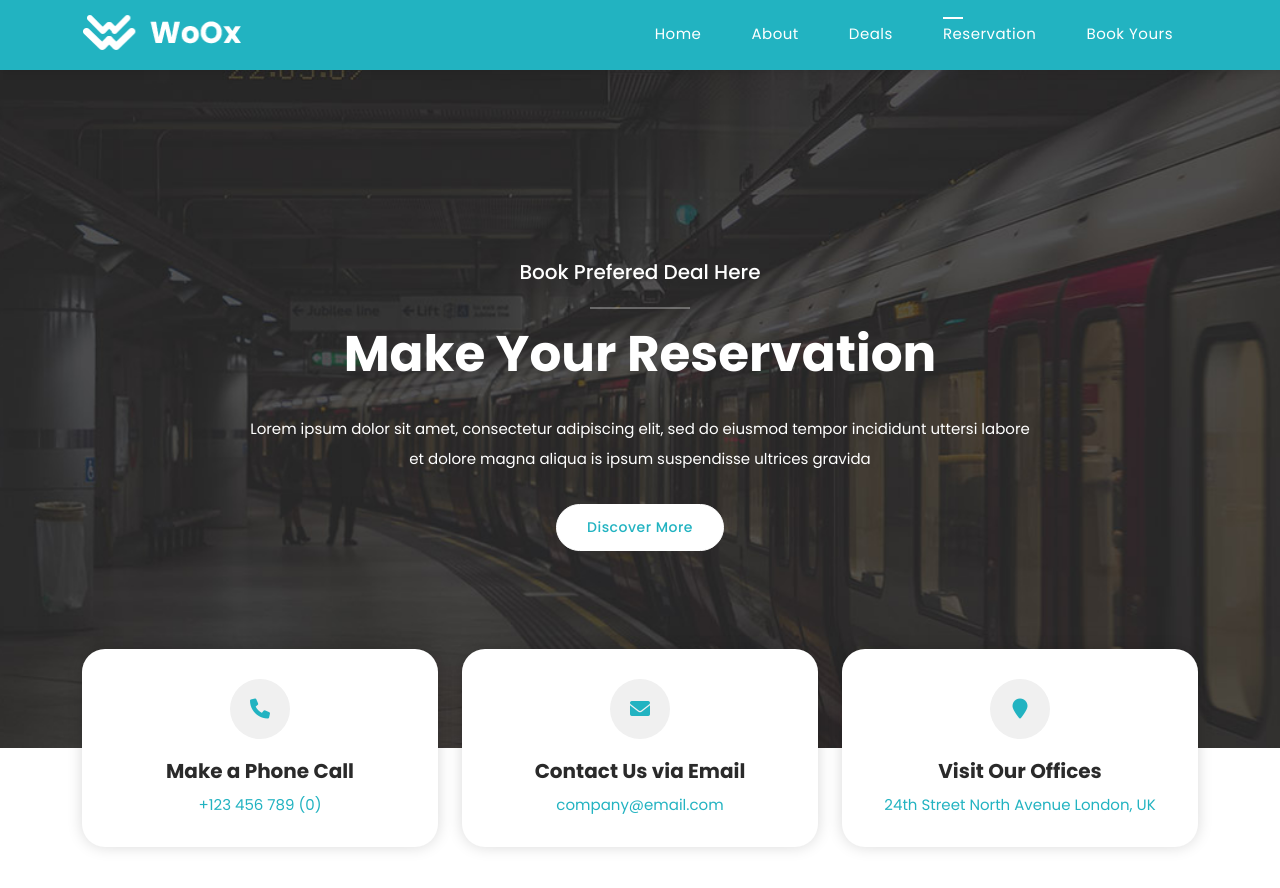
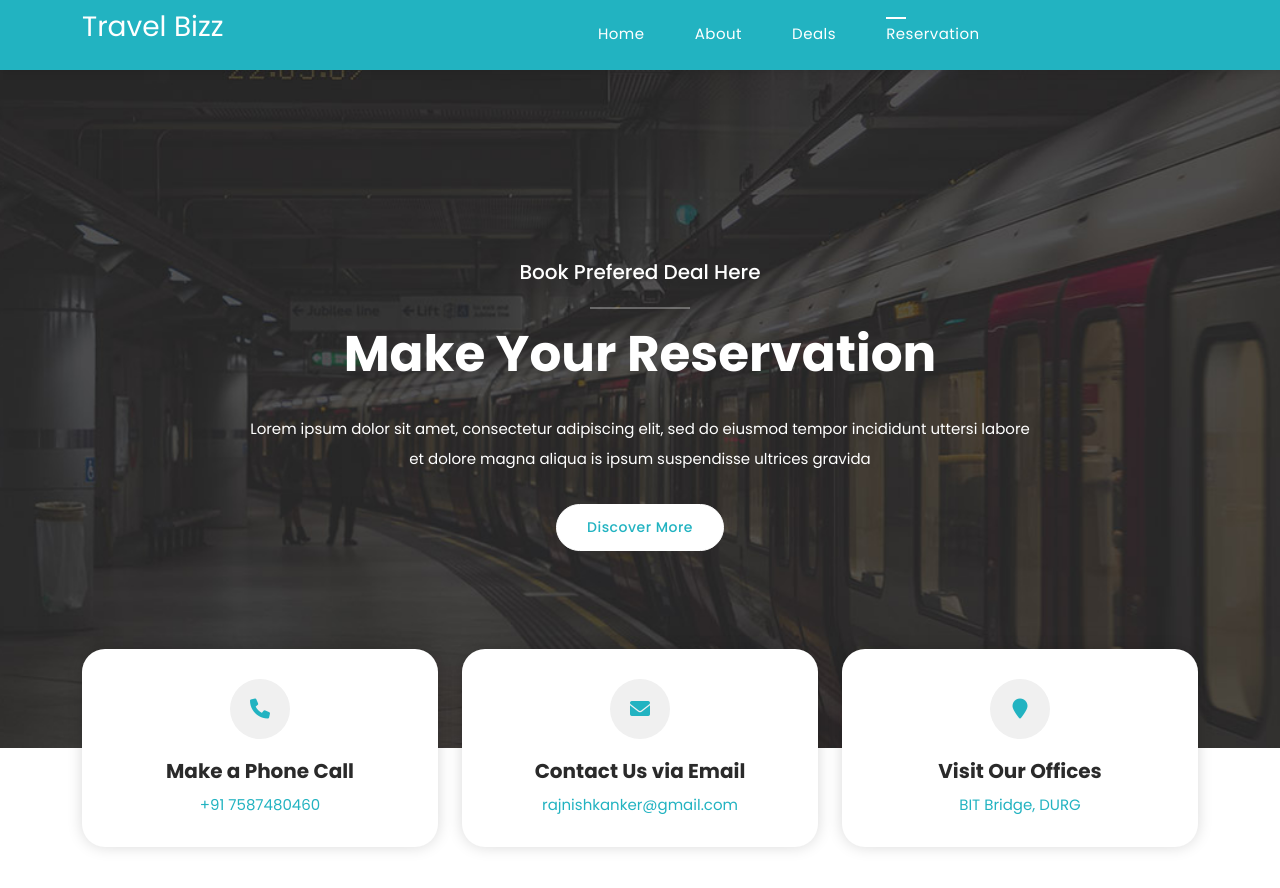
Before and after one commit to rajnish013/TravelBizz, a plain HTML site: page reservation.html in a window 1280 px wide. Shown: the top 888 px of the page. Drawn offline with nearby package versions, Linux system fonts and the light colour scheme.

Commit message:
initial commit

```diff
--- a/reservation.html
+++ b/reservation.html
@@ -48,11 +48,11 @@ https://templatemo.com/tm-580-woox-travel
     <div class="container">
         <div class="row">
             <div class="col-12">
-                <nav class="main-nav">
-                    <!-- ***** Logo Start ***** -->
-                    <a href="index.html" class="logo">
-                        <img src="assets/images/logo.png" alt="">
-                    </a>
+              <nav class="main-nav align-items-center">
+                <!-- ***** Logo Start ***** -->
+                <p class="text-white fs-3">
+                  Travel Bizz
+                </p>
                     <!-- ***** Logo End ***** -->
                     <!-- ***** Menu Start ***** -->
                     <ul class="nav">
@@ -60,7 +60,7 @@ https://templatemo.com/tm-580-woox-travel
                         <li><a href="about.html">About</a></li>
                         <li><a href="deals.html">Deals</a></li>
                         <li><a href="reservation.html" class="active">Reservation</a></li>
-                        <li><a href="reservation.html">Book Yours</a></li>
+
                     </ul>
                     <a class='menu-trigger'>
                         <span>Menu</span>
@@ -93,21 +93,21 @@ https://templatemo.com/tm-580-woox-travel
           <div class="info-item">
             <i class="fa fa-phone"></i>
             <h4>Make a Phone Call</h4>
-            <a href="#">+123 456 789 (0)</a>
+            <a href="#">+91 7587480460</a>
           </div>
         </div>
         <div class="col-lg-4 col-sm-6">
           <div class="info-item">
             <i class="fa fa-envelope"></i>
             <h4>Contact Us via Email</h4>
-            <a href="#">company@email.com</a>
+            <a href="#">rajnishkanker@gmail.com</a>
           </div>
         </div>
         <div class="col-lg-4 col-sm-6">
           <div class="info-item">
             <i class="fa fa-map-marker"></i>
             <h4>Visit Our Offices</h4>
-            <a href="#">24th Street North Avenue London, UK</a>
+            <a href="#">BIT Bridge, DURG</a>
           </div>
         </div>
       </div>
```
Also changed, not shown: about.html (+6 -6 lines), deals.html (+6 -6 lines), index.html (+0 -1 lines).
